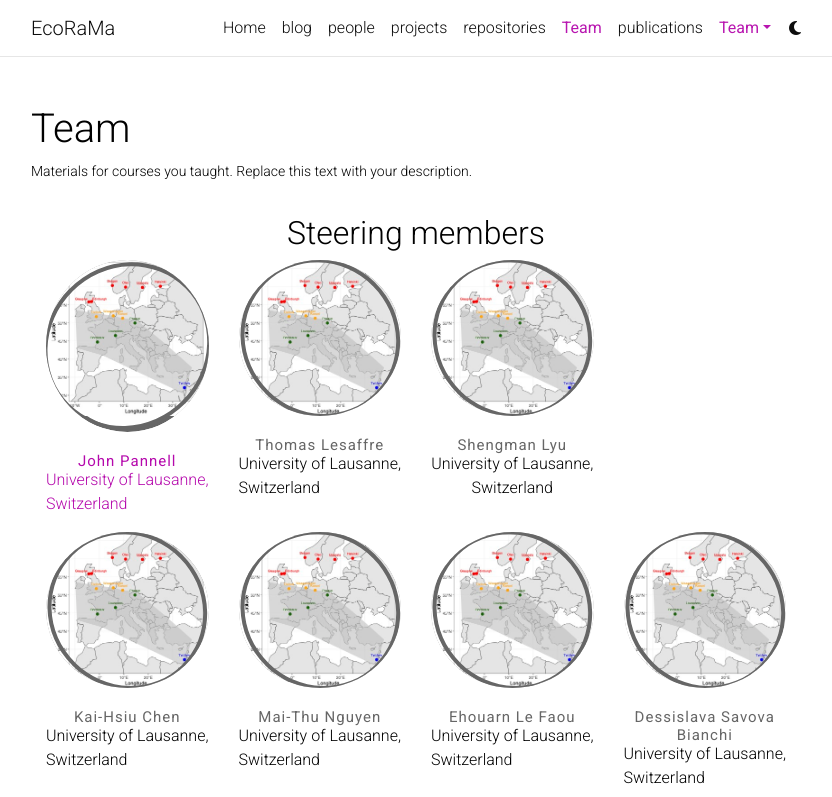
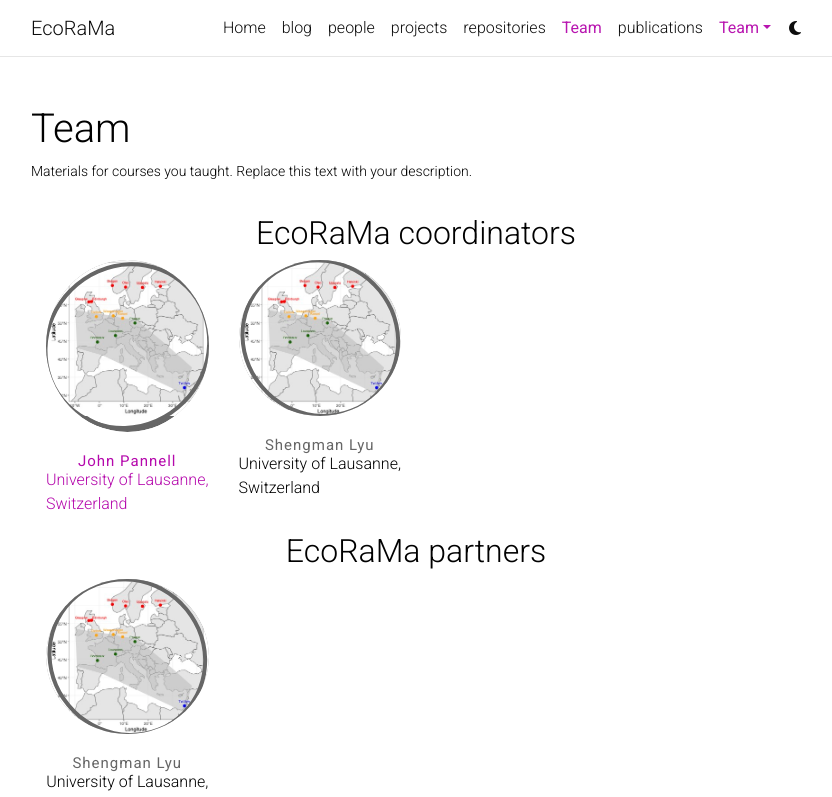
Before and after one commit to EcoRaMa/EcoRaMa.github.io, a Jekyll site: the page built from _pages/teaching.md, in a window 1280 px wide and 1400 px high. Shown: the top 797 px of the window, without its empty margins (224-1056 px from the left). Built offline with Jekyll 4.4.1, drawn with Linux system fonts in a browser that asks for light colours; some web fonts are replaced; comment, search, counter and statistics services are not loaded; a style sheet for code colours, icons or effects is not loaded; some of the changed text lies outside the part shown.

Commit message:
Update team.html

```diff
--- a/_includes/team.html
+++ b/_includes/team.html
@@ -65,7 +65,7 @@
 </style>
 
 <section id="portfolio-work">
- <h2 style="text-align: center;">Steering members</h2>
+ <h2 style="text-align: center;">EcoRaMa coordinators</h2>
   <div class="container">
     <div class="row">
 
@@ -86,13 +86,12 @@
           </div>
       </div>
 
-
         <div class="col-md-3 col-sm-6">
           <div class="our-team">
               <div class="pic">
                   <img src="/assets/img/prof_pic.jpg">
               </div>
-              <h2 class="title">Thomas Lesaffre</h2>
+              <h2 class="title">Shengman Lyu</h2>
               <h3 class="post">  </h3>
               <p style="text-align: justify; font-size: 10;">
 
@@ -101,6 +100,15 @@
               </p>
             </div>
         </div>
+    </div>
+  </div>
+
+</section>
+
+<section id="portfolio-work">
+  <h2 style="text-align: center;">EcoRaMa partners</h2>
+  <div class="container">
+    <div class="row">
 
         <div class="col-md-3 col-sm-6">
           <div class="our-team">
@@ -176,15 +184,6 @@
               </p>
             </div>
         </div>
-    </div>
-</div>
-
-</section>
-
-<section id="portfolio-work">
-  <h2 style="text-align: center;">Project partners</h2>
-  <div class="container">
-    <div class="row">
 
         <div class="col-md-3 col-sm-6">
           <div class="our-team">
@@ -195,19 +194,9 @@
               <h3 class="post">Post-Doc</h3>
               <p style="text-align: justify;">
 
-                I am a plant ecologist interested in the evolution of lineages. I'm currently looking at changes in sexual
-                system with biome shifts in New Zealand Veronica. My previous work has included examining the role of biome
-                shifts in lineage diversification, macroevolution of mast seeding, and genomic downsizing in the New Zealand
-                flora. You can find out more about my work and publications on
                 <a href="https://estherdale.github.io/" target="_blank">my website</a>.
 
               </p>
-              <ul class="social">
-                <li><a href="https://www.unil.ch/dee/home/menuguid/people/post-docs--associates/dr-esther-dale.html" target="_blank" class="fa-solid fa-building-columns"></a></li>
-                <li><a href="https://scholar.google.com/citations?hl=fr&user=wHveNBkAAAAJ" target="_blank" class="ai ai-google-scholar"></a></li>
-                <li><a href="https://orcid.org/0000-0001-8137-460X" target="_blank" class="fa-brands fa-orcid"></a></li>
-                <li><a href="https://twitter.com/estheraceae" target="_blank" class="fab fa-twitter"></a></li>
-              </ul>
             </div>
         </div>
 
```
